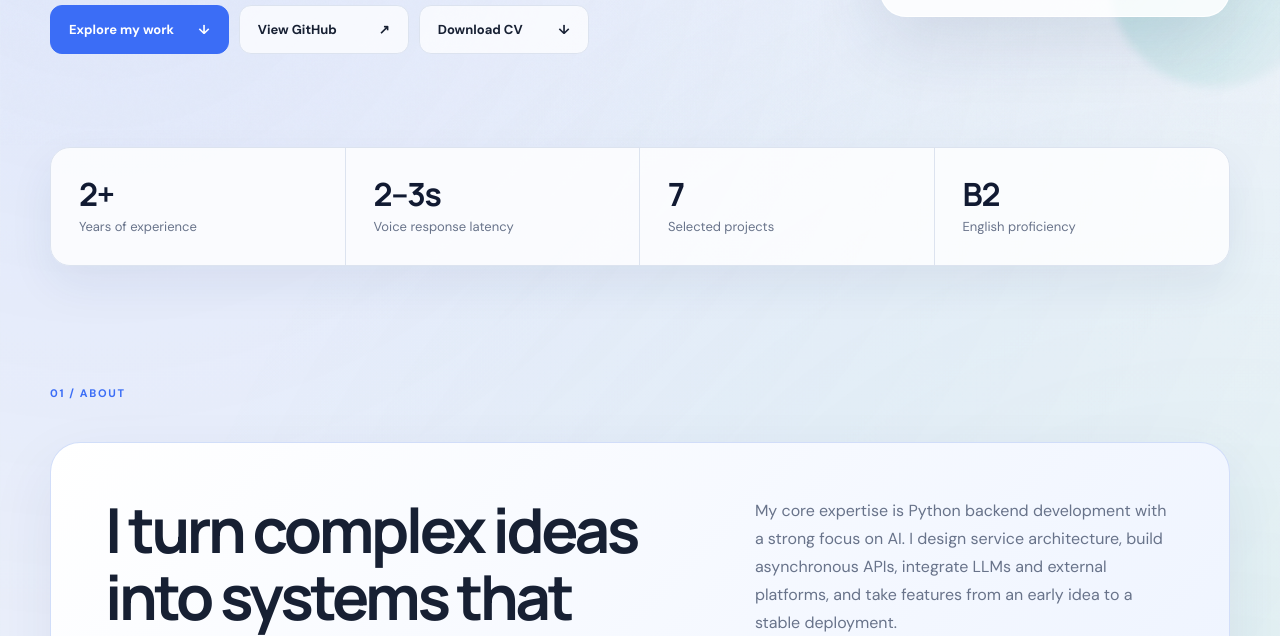
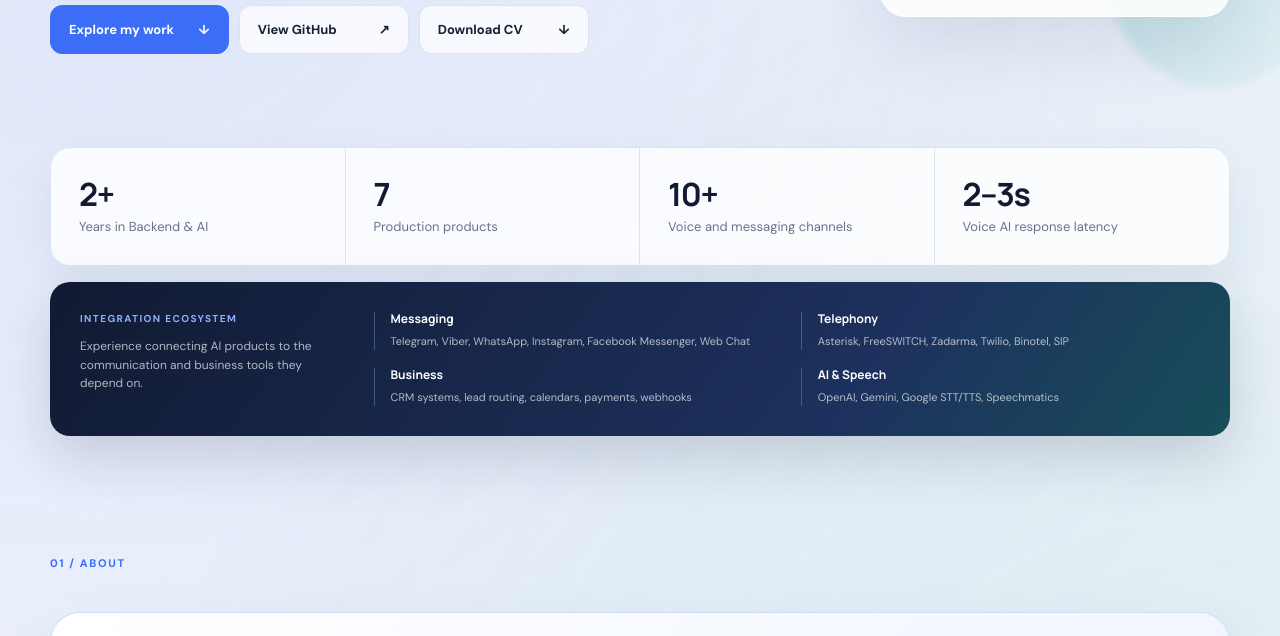
Before and after one commit to kram3ko/kram3ko.github.io, a plain HTML site: page index.html in a window 1280 px wide. Shown: the part 655-1291 px from the top of the page. Drawn offline with Linux system fonts and the light colour scheme.

Commit message:
Add integration ecosystem highlights

```diff
--- a/index.html
+++ b/index.html
@@ -19,7 +19,7 @@
       href="https://fonts.googleapis.com/css2?family=DM+Sans:wght@400;500;600;700&family=Manrope:wght@500;600;700;800&display=swap"
       rel="stylesheet"
     />
-    <link rel="stylesheet" href="styles.css?v=6" />
+    <link rel="stylesheet" href="styles.css?v=7" />
     <script src="script.js?v=2" defer></script>
   </head>
   <body>
@@ -71,10 +71,23 @@
       </section>
 
       <section class="metrics section-shell reveal" aria-label="Professional highlights">
-        <div><strong>2+</strong><span>Years of experience</span></div>
-        <div><strong>2–3s</strong><span>Voice response latency</span></div>
-        <div><strong>7</strong><span>Selected projects</span></div>
-        <div><strong>B2</strong><span>English proficiency</span></div>
+        <div><strong>2+</strong><span>Years in Backend & AI</span></div>
+        <div><strong>7</strong><span>Production products</span></div>
+        <div><strong>10+</strong><span>Voice and messaging channels</span></div>
+        <div><strong>2–3s</strong><span>Voice AI response latency</span></div>
+      </section>
+
+      <section class="integration-ecosystem section-shell reveal" aria-label="Integration ecosystem">
+        <div class="ecosystem-heading">
+          <span>Integration ecosystem</span>
+          <p>Experience connecting AI products to the communication and business tools they depend on.</p>
+        </div>
+        <div class="ecosystem-grid">
+          <div><strong>Messaging</strong><span>Telegram, Viber, WhatsApp, Instagram, Facebook Messenger, Web Chat</span></div>
+          <div><strong>Telephony</strong><span>Asterisk, FreeSWITCH, Zadarma, Twilio, Binotel, SIP</span></div>
+          <div><strong>Business</strong><span>CRM systems, lead routing, calendars, payments, webhooks</span></div>
+          <div><strong>AI & Speech</strong><span>OpenAI, Gemini, Google STT/TTS, Speechmatics</span></div>
+        </div>
       </section>
 
       <section class="about section-shell" id="about">
--- a/styles.css
+++ b/styles.css
@@ -352,6 +352,59 @@ h1 em {
 .metrics span {
   color: var(--muted);
   font-size: 13px;
+}
+
+.integration-ecosystem {
+  display: grid;
+  grid-template-columns: 0.7fr 2.3fr;
+  gap: 42px;
+  margin-top: 16px;
+  padding: 30px;
+  border-radius: 20px;
+  color: #fff;
+  background: linear-gradient(125deg, var(--navy), #1d315e 68%, #174d59);
+  box-shadow: 0 22px 55px rgba(17, 26, 50, 0.16);
+}
+
+.ecosystem-heading > span {
+  display: block;
+  color: #8fb0ff;
+  font-size: 10px;
+  font-weight: 800;
+  letter-spacing: 0.14em;
+  text-transform: uppercase;
+}
+
+.ecosystem-heading p {
+  max-width: 290px;
+  margin: 12px 0 0;
+  color: rgba(255, 255, 255, 0.68);
+  font-size: 12px;
+  line-height: 1.55;
+}
+
+.ecosystem-grid {
+  display: grid;
+  grid-template-columns: repeat(2, minmax(0, 1fr));
+  gap: 18px 28px;
+}
+
+.ecosystem-grid div {
+  display: grid;
+  gap: 7px;
+  padding-left: 16px;
+  border-left: 1px solid rgba(143, 176, 255, 0.35);
+}
+
+.ecosystem-grid strong {
+  color: #fff;
+  font: 700 12px/1.2 var(--display);
+}
+
+.ecosystem-grid span {
+  color: rgba(255, 255, 255, 0.68);
+  font-size: 11px;
+  line-height: 1.5;
 }
 
 .about,
@@ -880,6 +933,11 @@ a.project {
     border-bottom: 1px solid var(--line);
   }
 
+  .integration-ecosystem {
+    grid-template-columns: 1fr;
+    gap: 26px;
+  }
+
   .about-content,
   .work-heading,
   .contact {
@@ -964,6 +1022,15 @@ a.project {
     padding: 23px 14px;
   }
 
+  .integration-ecosystem {
+    padding: 24px;
+  }
+
+  .ecosystem-grid {
+    grid-template-columns: 1fr;
+    gap: 18px;
+  }
+
   .expertise-card,
   .project {
     padding: 22px;
```
